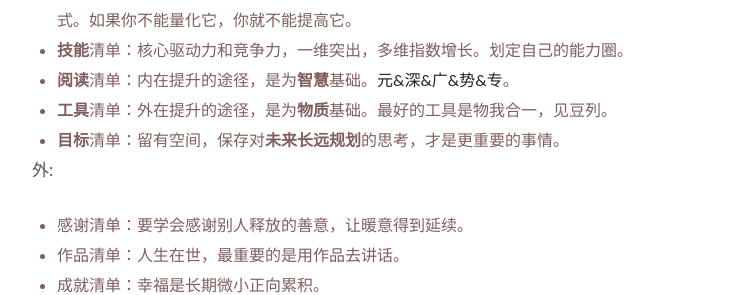
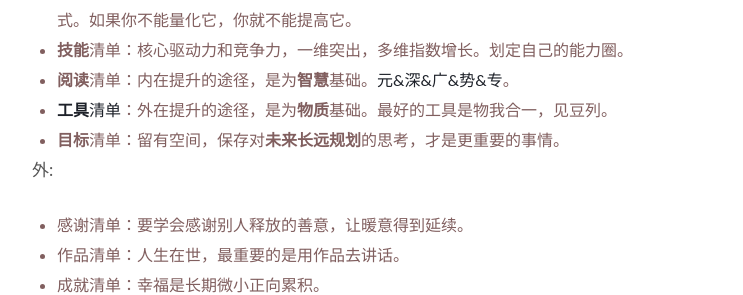
Before and after one commit to WillWang-X/willwang-x.github.io, a Jekyll site: the page built from _posts/2019-01-01-life-README.md, in a window 1280 px wide and 900 px high, scrolled down 3612 px. Shown: the part 160-455 px from the top of the window, without its empty margins (258-1001 px from the left). Built offline with Jekyll 4.4.1, drawn with Linux system fonts in a browser that asks for light colours; some of the changed lines change nothing that is shown.

Commit message:
add tool list

```diff
--- a/_posts/2019-01-01-life-README.md
+++ b/_posts/2019-01-01-life-README.md
@@ -117,7 +117,7 @@
 - [品质清单](https://workflowy.com/s/ethics/Jibjijzgeb29k4I0)：了解自己很重要，也很艰难，但是必须要做。你的**本性**，[道德](https://www.wikiwand.com/zh-hans/%E6%9F%AF%E5%B0%94%E4%BC%AF%E6%A0%BC%E9%81%93%E5%BE%B7%E5%8F%91%E5%B1%95%E9%98%B6%E6%AE%B5) / [**价值观**](https://workflowy.com/s/3d0638300cdb/0LuD1Aeiek1PGSJ5)，**审美**，模式。如果你不能量化它，你就不能提高它。
 - **技能**清单：核心驱动力和竞争力，一维突出，多维指数增长。划定自己的能力圈。
 - **阅读**清单：内在提升的途径，是为**智慧**基础。[元&深&广&势&专](https://workflowy.com/s/f1763882b3d/34LNXFbqhoQ9Rhzr)。
-- **工具**清单：外在提升的途径，是为**物质**基础。最好的工具是物我合一，见豆列。
+- [**工具**清单](https://workflowy.com/s/shared/1EHC18YwaC7PJGm8)：外在提升的途径，是为**物质**基础。最好的工具是物我合一，见豆列。
 - **目标**清单：留有空间，保存对**未来长远规划**的思考，才是更重要的事情。
 
 外:
```
